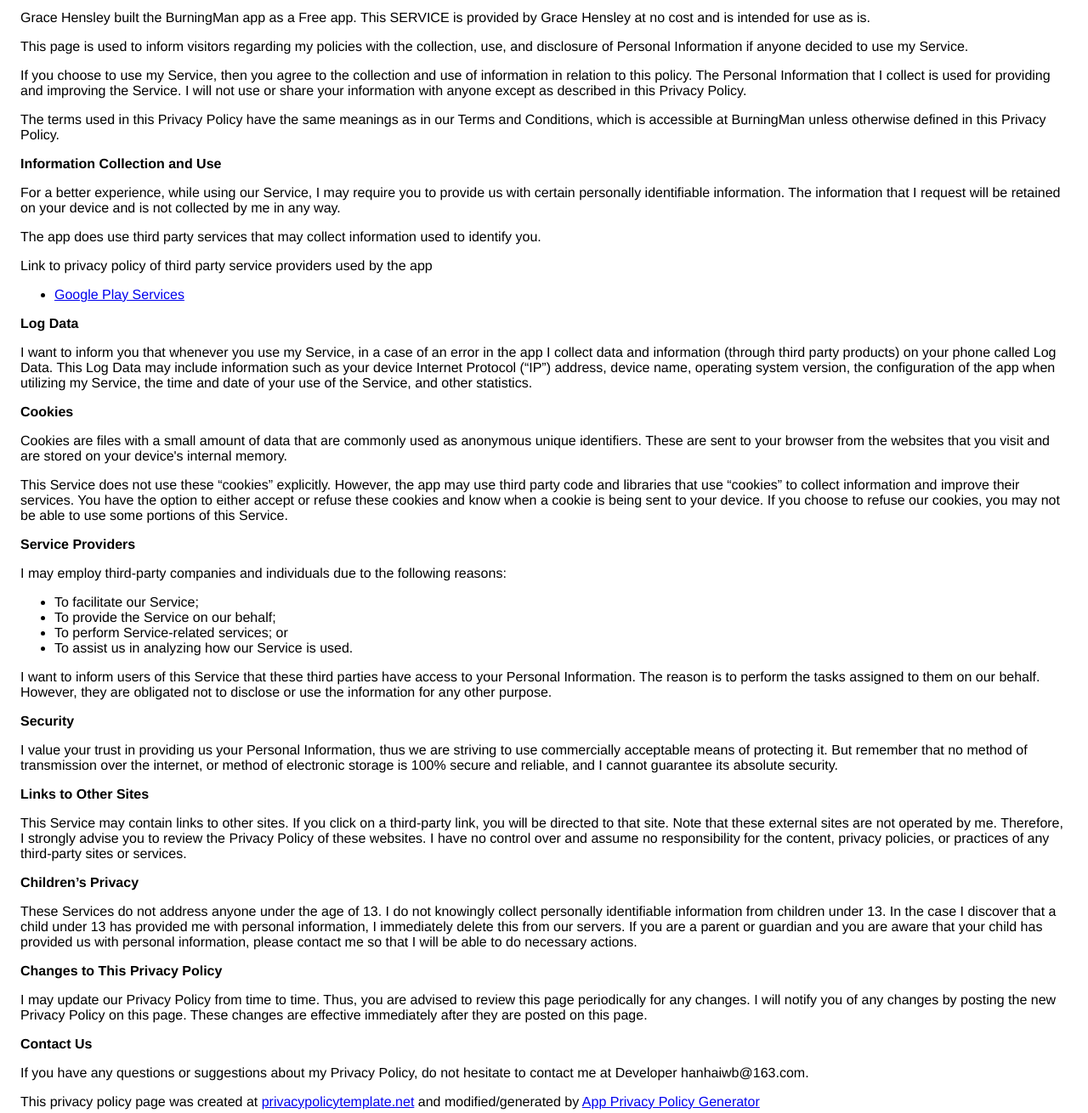
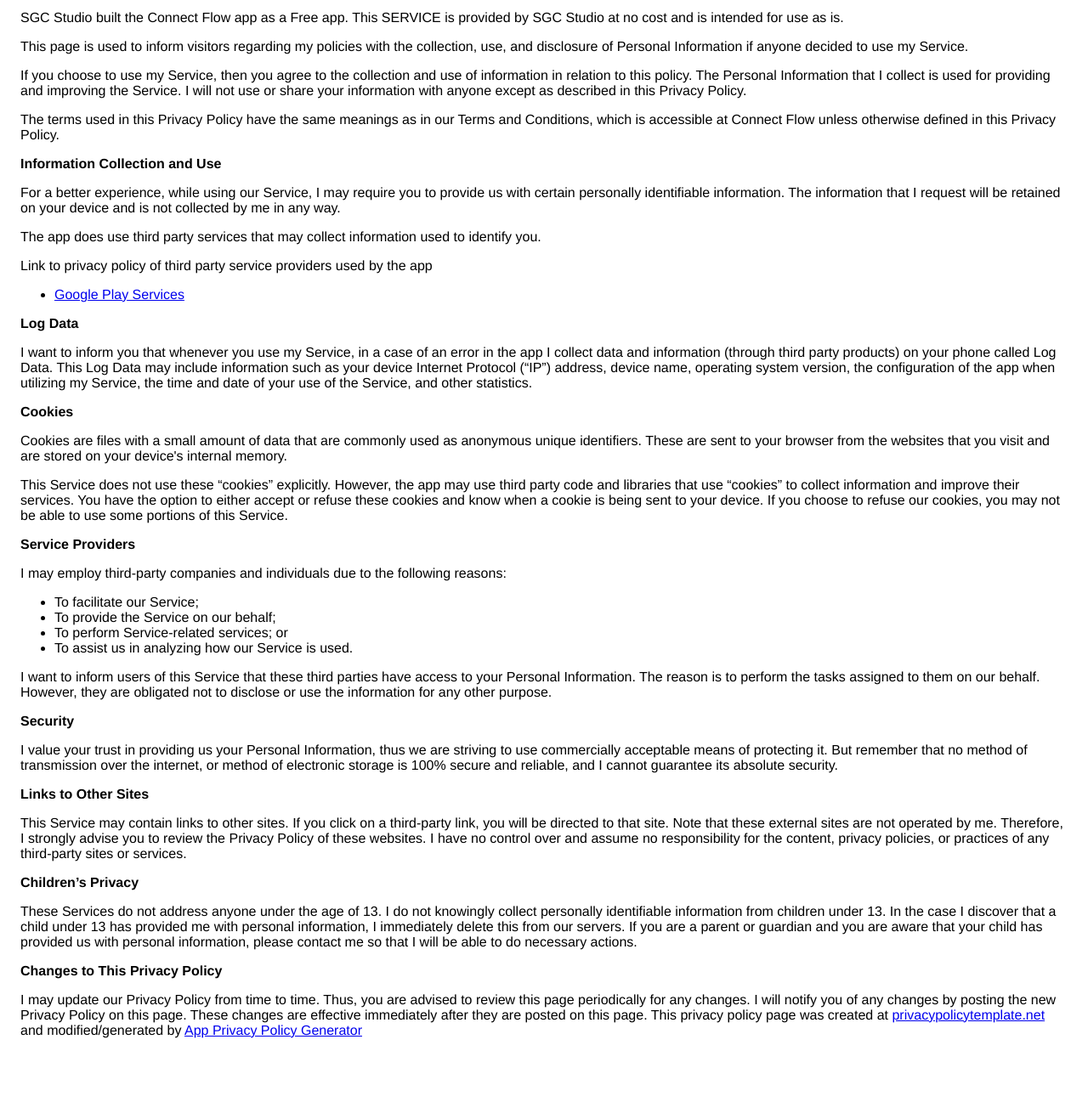
Before and after one commit to xxxbbbccc/xxxbbbccc.github.io, a plain HTML site: page sgcprivacy.html in a window 1280 px wide. Shown: the part 80-1390 px from the top of the page at 85% size. After the commit the page ends 1342 px from the top, so only its background shows below. Drawn offline with Linux system fonts and the light colour scheme.

Commit message:
Update and rename privacypolicy.html to sgcprivacy.html

```diff
--- a/privacypolicy.html
+++ b/sgcprivacy.html
@@ -8,9 +8,9 @@
     </head>
     <body>
     <h2>Privacy Policy</h2> <p>
-                    Grace Hensley built the BurningMan app as
+                    SGC Studio built the Connect Flow app as
                     a Free app. This SERVICE is provided by
-                    Grace Hensley at no cost and is intended for
+                    SGC Studio at no cost and is intended for
                     use as is.
                   </p> <p>
                     This page is used to inform visitors regarding
@@ -28,7 +28,7 @@
                   </p> <p>
                     The terms used in this Privacy Policy have the same meanings
                     as in our Terms and Conditions, which is accessible at
-                    BurningMan unless otherwise defined in this Privacy
+                    Connect Flow unless otherwise defined in this Privacy
                     Policy.
                   </p> <p><strong>Information Collection and Use</strong></p> <p>
                     For a better experience, while using our Service,
@@ -109,11 +109,7 @@
                     notify you of any changes by posting the new Privacy Policy
                     on this page. These changes are effective immediately after
                     they are posted on this page.
-                  </p> <p><strong>Contact Us</strong></p> <p>
-                    If you have any questions or suggestions about
-                    my Privacy Policy, do not hesitate to contact
-                    me at Developer hanhaiwb@163.com.
-                  </p> <p>
+
                     This privacy policy page was created at
                     <a href="https://privacypolicytemplate.net" target="_blank">privacypolicytemplate.net</a>
                     and modified/generated by
```
